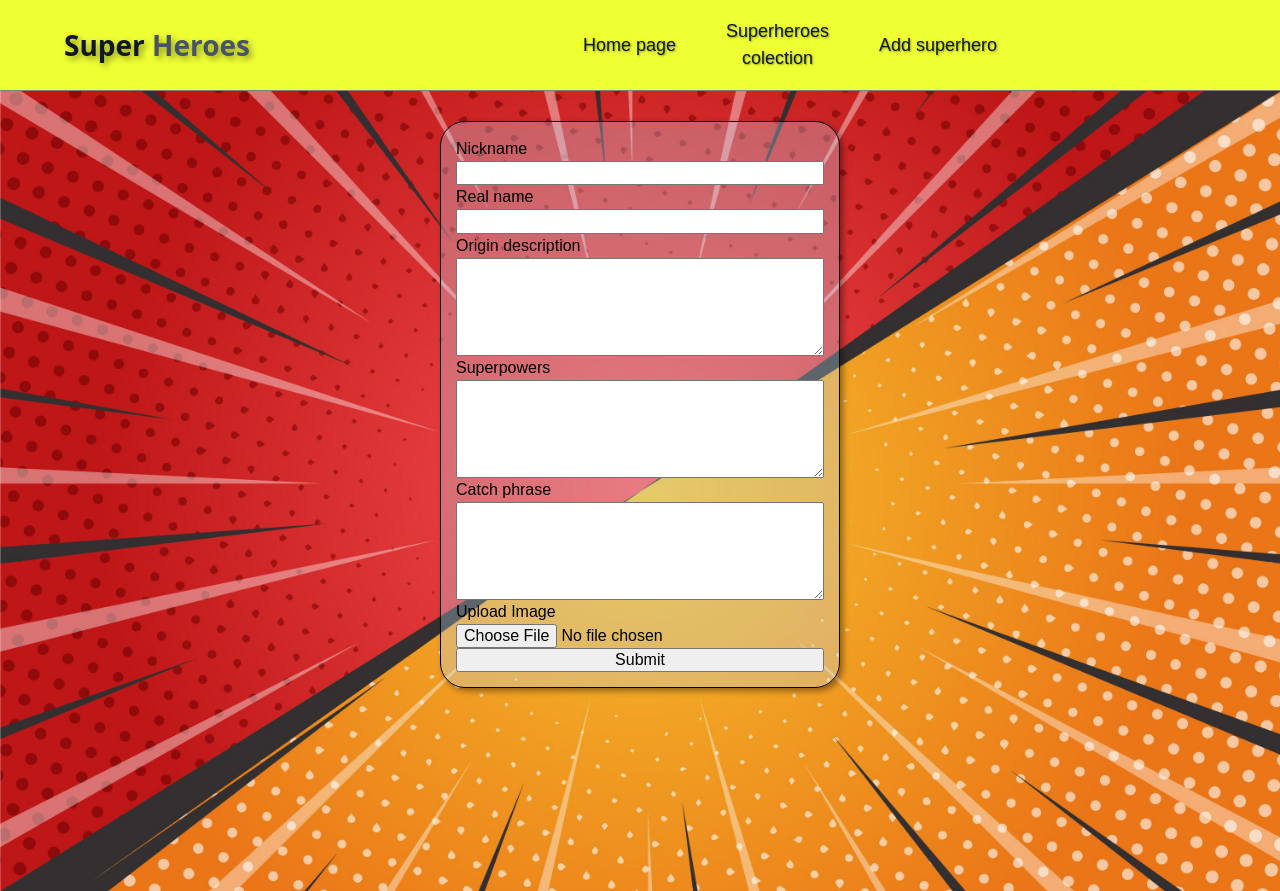
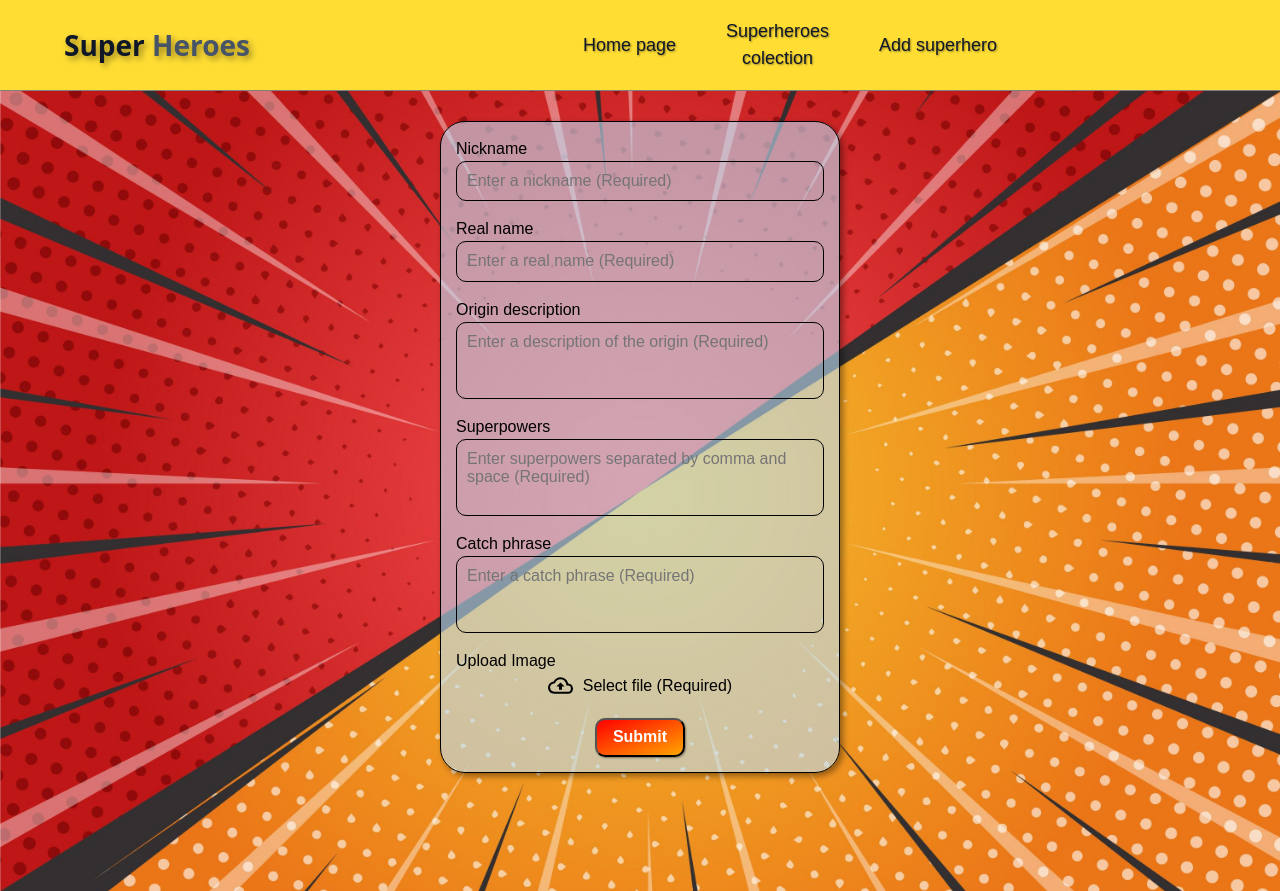
Before and after one commit to YakymenkoOleksandr/Superhero-frontend, a React (Vite) app: page /CURDsuperhero in a window 1280 px wide. Built offline with nearby package versions, Linux system fonts and the light colour scheme; a web font is replaced by a local one.

Commit message:
addcomit02.11.2024_01.38
Додано форму за якою можна створити нового супергероя.

```diff
--- a/src/components/AddSuperhero/AddSuperhero.jsx
+++ b/src/components/AddSuperhero/AddSuperhero.jsx
@@ -1,6 +1,8 @@
 import { Formik, Form, Field } from "formik";
 import { useId } from "react";
+import { useState } from "react";
 import css from "./AddSuperhero.module.css";
+import { MdOutlineCloudUpload } from "react-icons/md";
 
 function AddSuperhero() {
   const nicknameId = useId();
@@ -9,6 +11,7 @@ function AddSuperhero() {
   const superpowersId = useId();
   const catchPhraseId = useId();
   const imageUploadId = useId();
+  const [file, setFile] = useState(null);
 
   const initialValues = {
     nickname: "",
@@ -16,36 +19,55 @@ function AddSuperhero() {
     origin_description: "",
     superpowers: "",
     catch_phrase: "",
-    image: "",
   };
 
   const handleSubmit = async (values, actions) => {
-    const { image, ...rest } = values;
+    const { superpowers, ...rest } = values;
+
+    const superpowersArray = superpowers
+      .split(",")
+      .map((power) => power.trim())
+      .filter((power) => power);
 
     let imageUrl = "";
-    if (image) {
-      // Створення FormData для завантаження зображення
+    if (file) {
       const formData = new FormData();
-      formData.append("file", image);
-      formData.append("upload_preset", "your_upload_preset"); // Замініть на ваш preset
+      formData.append("file", file);
+      formData.append("upload_preset", "ml_default");
 
-      // Запит до сервера для завантаження зображення
-      const uploadResponse = await fetch(
-        "https://api.cloudinary.com/v1_1/your_cloud_name/image/upload",
-        {
-          method: "POST",
-          body: formData,
+      try {
+        const uploadResponse = await fetch(
+          "https://api.cloudinary.com/v1_1/djjmekqge/image/upload",
+          {
+            method: "POST",
+            body: formData,
+          }
+        );
+
+        if (!uploadResponse.ok) {
+          const errorData = await uploadResponse.json();
+          console.error("Cloudinary upload error:", errorData);
+          throw new Error(`Cloudinary upload failed: ${uploadResponse.status}`);
         }
-      );
-      const uploadData = await uploadResponse.json();
-      imageUrl = uploadData.secure_url; // Отримати URL зображення
+
+        const uploadData = await uploadResponse.json();
+        imageUrl = uploadData.secure_url;
+      } catch (error) {
+        console.error("Failed to upload image to Cloudinary:", error);
+        return;
+      }
+    } else {
+      console.error("No file selected for upload");
     }
 
-    // Створення нової картки супергероя
     const superheroData = {
       ...rest,
-      images: [imageUrl], // Додаємо URL зображення
+      superpowers: superpowersArray,
     };
+
+    if (imageUrl) {
+      superheroData.images = [imageUrl];
+    }
 
     try {
       const response = await fetch(
@@ -60,15 +82,23 @@ function AddSuperhero() {
       );
 
       if (!response.ok) {
+        const errorData = await response.json();
+        console.error("Backend error:", errorData);
         throw new Error(`HTTP error! status: ${response.status}`);
       }
 
-      // Ваша логіка для обробки успішного запиту
       console.log("Superhero created successfully:", superheroData);
       actions.resetForm();
+      setFile(null);
     } catch (error) {
       console.error("Failed to create superhero:", error);
     }
+  };
+
+  const handleFileChange = (event) => {
+    const selectedFile = event.currentTarget.files[0];
+    console.log("Selected file:", selectedFile);
+    setFile(selectedFile);
   };
 
   return (
@@ -76,36 +106,70 @@ function AddSuperhero() {
       <Formik initialValues={initialValues} onSubmit={handleSubmit}>
         <Form className={css.wrapperForm}>
           <label htmlFor={nicknameId}>Nickname</label>
-          <Field type="text" name="nickname" />
+          <Field
+            type="text"
+            name="nickname"
+            className={css.field}
+            placeholder="Enter a nickname (Required)"
+          />
           <label htmlFor={realNameId}>Real name</label>
-          <Field type="text" name="real_name" />
+          <Field
+            type="text"
+            name="real_name"
+            className={css.field}
+            placeholder="Enter a real name (Required)"
+          />
           <label htmlFor={originDescriptionId}>Origin description</label>
           <Field
             type="text"
             as="textarea"
             cols="20"
-            rows="5"
+            rows="3"
             name="origin_description"
+            className={css.field}
+            placeholder="Enter a description of the origin (Required)"
           />
           <label htmlFor={superpowersId}>Superpowers</label>
           <Field
             type="text"
             as="textarea"
             cols="20"
-            rows="5"
+            rows="3"
             name="superpowers"
+            className={css.field}
+            placeholder="Enter superpowers separated by comma and space (Required)"
           />
           <label htmlFor={catchPhraseId}>Catch phrase</label>
           <Field
             type="text"
             as="textarea"
             cols="20"
-            rows="5"
+            rows="3"
             name="catch_phrase"
+            className={css.field}
+            placeholder="Enter a catch phrase (Required)"
           />
           <label htmlFor={imageUploadId}>Upload Image</label>
-          <Field type="file" name="image" id={imageUploadId} />
-          <button type="submit">Submit</button>
+          <div>
+            <input
+              type="file"
+              name="images"
+              id={imageUploadId}
+              onChange={handleFileChange}
+              className={`${css.field} ${css.upload}`}
+            />
+            <label htmlFor={imageUploadId} className={css.customUploadButton}>
+              <MdOutlineCloudUpload className={css.iconUpload} />
+              <span className={css.textOfUploader}>
+                {" "}
+                {file ? file.name : "Select file (Required)"}
+              </span>
+            </label>
+          </div>
+
+          <button type="submit" className={css.buttonSubmit}>
+            Submit
+          </button>
         </Form>
       </Formik>
     </div>
--- a/src/components/AddSuperhero/AddSuperhero.module.css
+++ b/src/components/AddSuperhero/AddSuperhero.module.css
@@ -17,7 +17,7 @@
   border: 1px solid black;
   padding: 15px;
   border-radius: 25px;
-  background-color: rgba(188, 222, 245, 0.3);
+  background-color: rgba(188, 222, 245, 0.6);
   box-shadow: 3px 3px 6px rgba(0, 0, 0, 0.4);
   transition: box-shadow 0.5s ease;
 }
@@ -26,3 +26,54 @@
   box-shadow: 5px 5px 10px rgba(0, 0, 0, 0.5);
   cursor: pointer;
 }
+
+.field {
+  resize: none;
+  outline: none;
+  border-radius: 10px;
+  padding: 10px;
+  border: 1px solid black;
+  background-color: transparent;
+  cursor: pointer;
+  margin-bottom: 16px;
+}
+
+.upload {
+  display: none;
+}
+
+.buttonSubmit {
+  margin-top: 20px;
+  align-self: center;
+  border-radius: 10px;
+  box-shadow: 1px 1px 2px rgba(0, 0, 0, 0.4);
+  cursor: pointer;
+  background: linear-gradient(to bottom right, red, orange);
+  color: white;
+  font-weight: 600;
+  padding: 8px 16px;
+  transition: 0.3s ease-in-out 0s, color 0.3s ease-in-out 0s;
+}
+
+.buttonSubmit:hover {
+  background: linear-gradient(to bottom right, orange, red);
+  color: rgb(255, 192, 192);
+  box-shadow: 2px 2px 4px rgba(0, 0, 0, 0.4);
+}
+
+.customUploadButton {
+  display: flex;
+  align-items: center;
+  justify-content: center;
+  gap: 10px;
+}
+
+.iconUpload {
+  cursor: pointer;
+  width: 25px;
+  height: 25px;
+}
+
+.textOfUploader {
+  cursor: pointer;
+}
--- a/src/components/Header/Heaer.module.css
+++ b/src/components/Header/Heaer.module.css
@@ -1,7 +1,7 @@
 .wrapperForHeader {
     position: sticky;
     border-bottom: 1px solid grey;
-    background-color: rgba(234, 255, 0, 0.8);
+    background-color: rgba(255, 213, 0, 0.8);
 
     top: 0;
     z-index: 1000;
--- a/src/components/SuperHeroes/SuperHeroes.jsx
+++ b/src/components/SuperHeroes/SuperHeroes.jsx
@@ -28,7 +28,7 @@ function SuperHeroes() {
         }
         const data = await response.json();
 
-        const heroesData = data.data.data; // Отримуємо перші 5 супергероїв
+        const heroesData = data.data.data;
         setTotalPage(Math.ceil(data.data.totalItems / 5));
         setHeroes(heroesData);
       } catch (error) {
@@ -45,7 +45,7 @@ function SuperHeroes() {
         {heroes.map((hero) => (
           <div key={hero._id} className={css.wrapperForHeroesCards}>
             <div className={css.heroCard}>
-              <div>
+              <div className={css.wrapperForImg}>
                 <img
                   src={hero.images[0]}
                   alt="Oops, there must be an image!"
--- a/src/components/SuperHeroes/SuperHeroes.module.css
+++ b/src/components/SuperHeroes/SuperHeroes.module.css
@@ -23,7 +23,7 @@
   height: 300px;
   display: flex;
   flex-direction: row;
-  justify-content: center;
+  justify-content: left;
   align-items: center;
   margin-top: 15px;
   background-color: rgba(188, 222, 245, 0.3);
@@ -37,7 +37,8 @@
 }
 
 .imageInCardHero {
-  width: 200px;
+  min-width: 160px;
+  width: 160px;
   height: 200px;
   border-radius: 50%;
   overflow: hidden;
@@ -45,8 +46,14 @@
   box-shadow: 2px 2px 4px rgba(0, 0, 0, 0.5);
 }
 
+.wrapperForImg{
+  width: 200px;
+  height: 200px;
+}
+
 .wrapperForDescriptionTextHero {
   padding-left: 20px;
+  width: 100%;
 }
 
 .nameOfHero {
--- a/src/index.css
+++ b/src/index.css
@@ -29,3 +29,8 @@ img {
 a {
   text-decoration: none;
 }
+
+input:-webkit-autofill,
+input:-webkit-autofill:focus {
+  transition: background-color 0s 600000s, color 0s 600000s !important;
+}
```
Also changed, not shown: src/components/DeleteButton/DeleteButton.jsx (added), src/components/DeleteButton/DeleteButton.module.css (added).
